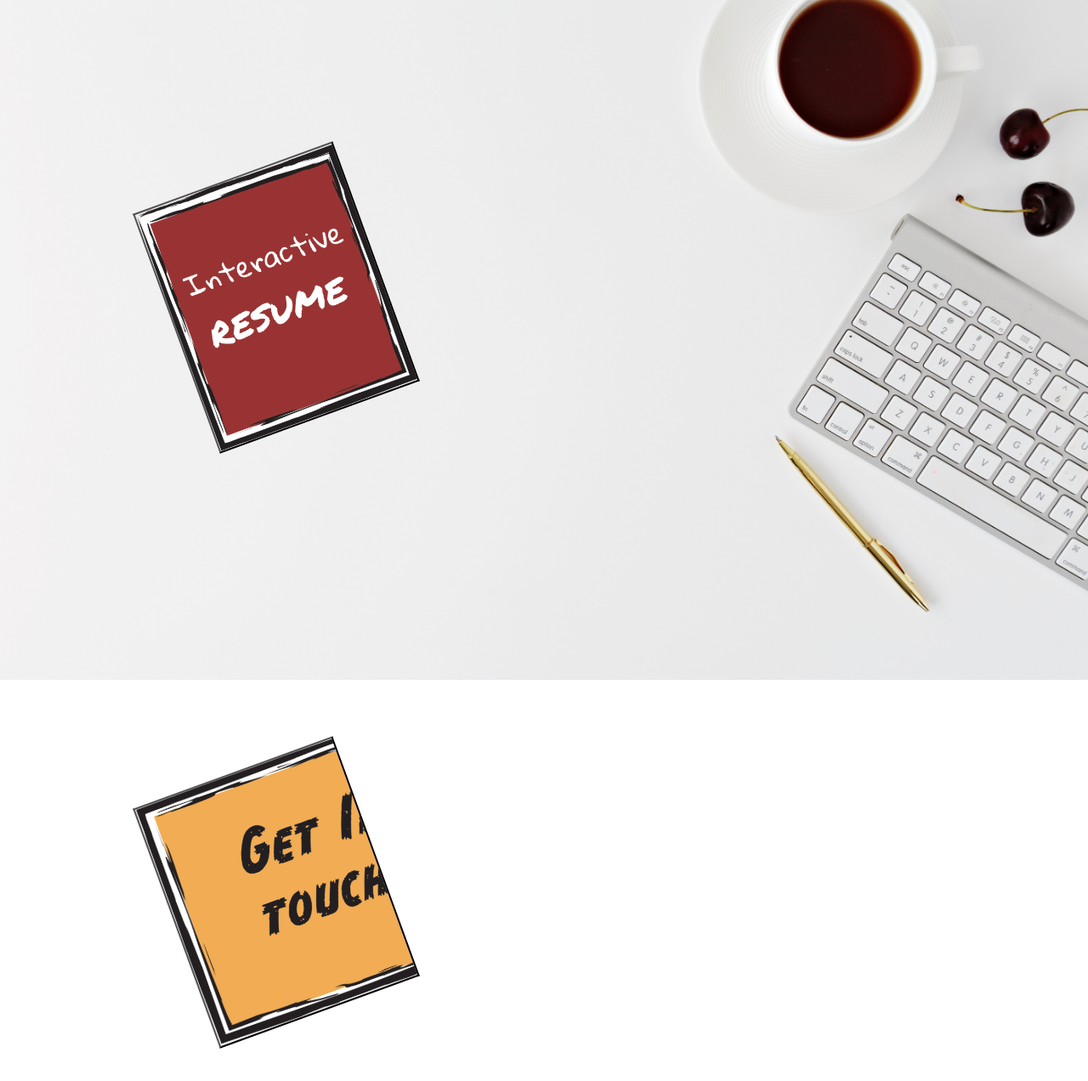
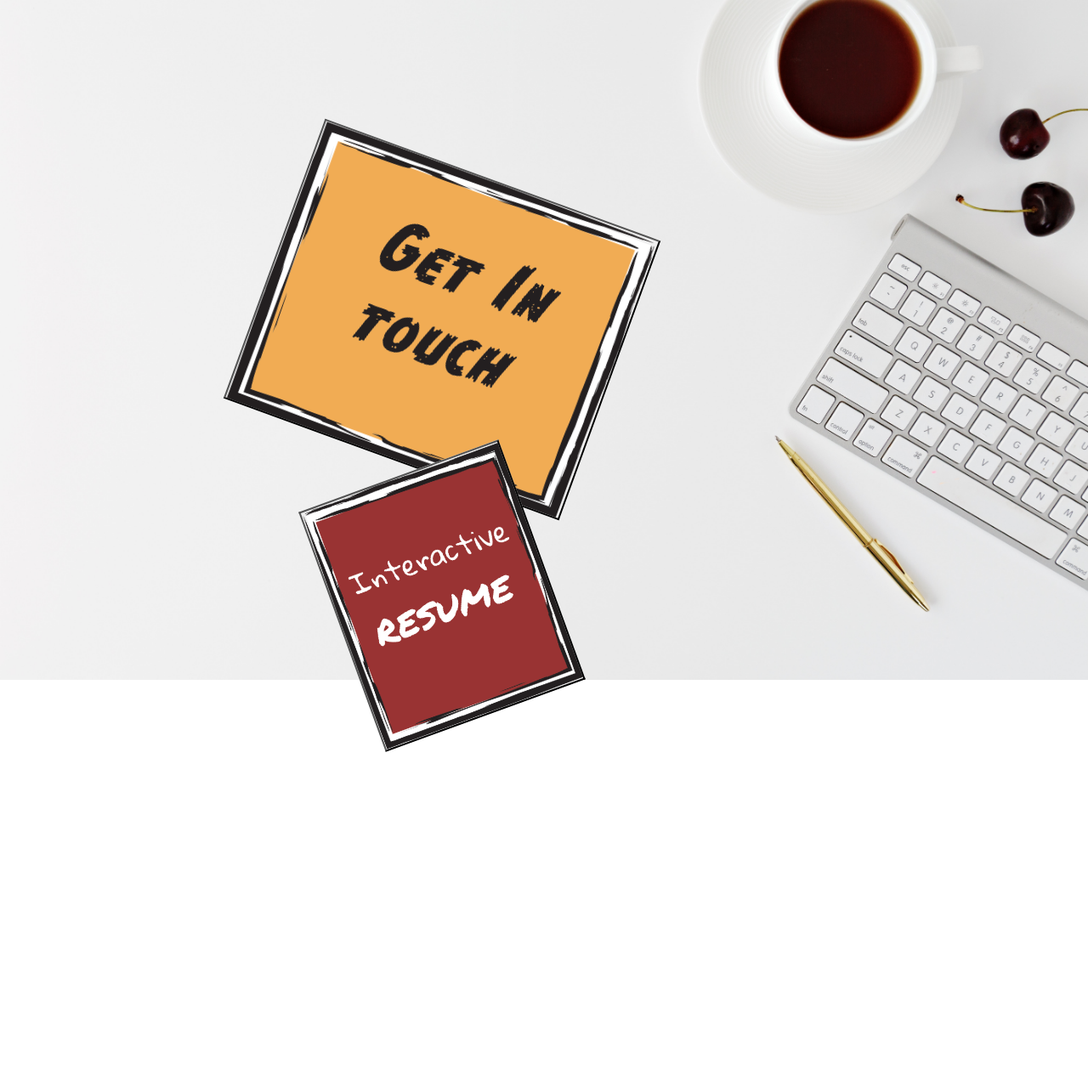
Before and after one commit to Lizzyfemme/interactive-resume, a React (Create React App) app: page / in a window 1280 px wide. Shown: the top 1272 px of the page at 85% size. After the commit the page ends 885 px from the top, so only its background shows below. Built offline with nearby package versions, Linux system fonts and the light colour scheme.

Commit message:
homepage arranged

```diff
--- a/src/App.js
+++ b/src/App.js
@@ -1,17 +1,12 @@
 import React from "react";
 
 import "./App.css";
-import HomeBackground from "./components/home/HomeBackground";
-import InteractiveResume from "./components/home/InteractiveResume";
-import GetInTouch from "./components/home/GetInTouch";
+import HomePage from "./components/home/HomePage";
 
 function App() {
   return (
     <div className="App">
-      <HomeBackground>
-        <InteractiveResume></InteractiveResume>
-        <GetInTouch></GetInTouch>
-      </HomeBackground>
+      <HomePage></HomePage>
     </div>
   );
 }
--- /dev/null
+++ b/src/components/home/ButtonDiv.js
@@ -0,0 +1,13 @@
+import styled from "styled-components";
+
+const ButtonDiv = styled.button`
+  width: 50vw;
+  height: 50vh;
+  margin: 200px;
+  background-color: transparent;
+  border: none;
+`;
+export default ButtonDiv;
+// @media screen and (max-width: 500px) {
+//   background-image: url(${cell_image});
+// }
--- a/src/components/home/GetInTouch.js
+++ b/src/components/home/GetInTouch.js
@@ -5,11 +5,11 @@ import styled from "styled-components";
 const GetInTouch = styled.button`
   background-image: url(${getInTouch});
   object-fit: cover;
-  height: 300px;
-  width: 250px;
-  margin: 200px;
+  height: 350px;
+  width: 420px;
+
   background-size: cover;
-  transform: rotate(-20deg);
+  transform: rotate(20deg);
 `;
 export default GetInTouch;
 // @media screen and (max-width: 500px) {
--- /dev/null
+++ b/src/components/home/HomePage.js
@@ -0,0 +1,19 @@
+import React from "react";
+
+import HomeBackground from "./HomeBackground";
+import GetInTouch from "./GetInTouch";
+import InteractiveResume from "./InteractiveResume";
+import ButtonDiv from "./ButtonDiv";
+
+export default function Homepage(props) {
+  return (
+    <HomeBackground>
+      <ButtonDiv>
+        <GetInTouch onClick={props.getInTouch}></GetInTouch>
+        <InteractiveResume
+          onClick={props.interactiveResume}
+        ></InteractiveResume>
+      </ButtonDiv>
+    </HomeBackground>
+  );
+}
--- a/src/components/home/InteractiveResume.js
+++ b/src/components/home/InteractiveResume.js
@@ -7,7 +7,7 @@ const InteractiveResume = styled.button`
   object-fit: cover;
   height: 300px;
   width: 250px;
-  margin: 200px;
+
   background-size: cover;
   transform: rotate(-20deg);
 `;
```
